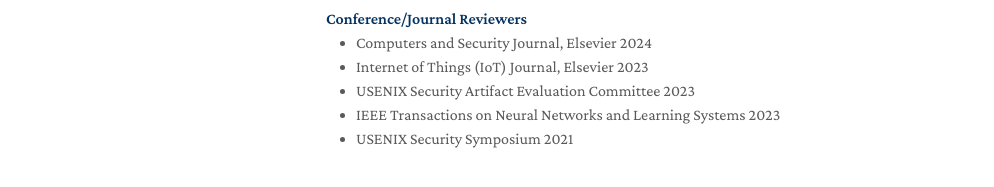
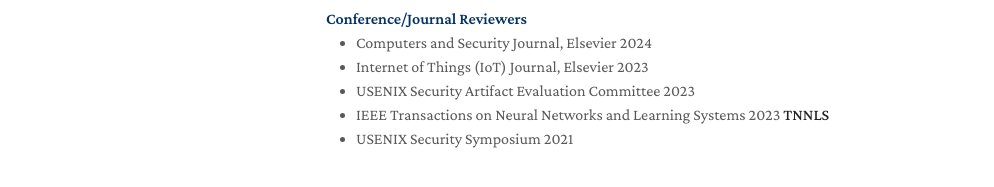
Before and after one commit to SayantonDibbo/SayantonDibbo.github.io, a Jekyll site: the page built from index.md, in a window 1280 px wide and 900 px high, scrolled down 700 px. Shown: the part 670-857 px from the top of the window, without its empty margins (154-1148 px from the left). Built offline with Jekyll 4.4.1, drawn with Linux system fonts in a browser that asks for light colours; nearby versions of some CDN libraries; a style sheet for code colours, icons or effects is not loaded; our own code applies the rules of GitHub Pages for plain Markdown files.

Commit message:
Update services.md

```diff
--- a/_includes/services.md
+++ b/_includes/services.md
@@ -6,7 +6,7 @@
   <li><a href="https://www.sciencedirect.com/journal/computers-and-security/"><autocolor>Computers and Security Journal, Elsevier 2024</autocolor></a></li>
   <li><a href="https://www.sciencedirect.com/journal/internet-of-things/"><autocolor>Internet of Things (IoT) Journal, Elsevier 2023</autocolor></a></li>
     <li><a href="https://www.usenix.org/conference/usenixsecurity23/call-for-artifacts/"><autocolor>USENIX Security Artifact Evaluation Committee 2023</autocolor></a></li>
-  <li><a href="https://ieeexplore.ieee.org/xpl/aboutJournal.jsp?punumber=5962385/"><autocolor>IEEE Transactions on Neural Networks and Learning Systems 2023</autocolor></a></li>
+  <li><a href="https://ieeexplore.ieee.org/xpl/aboutJournal.jsp?punumber=5962385/"><autocolor>IEEE Transactions on Neural Networks and Learning Systems 2023 <strong>TNNLS</strong></autocolor></a></li>
     <li><a href="https://www.usenix.org/conference/usenixsecurity21/"><autocolor>USENIX Security Symposium 2021</autocolor></a></li>
 
 </ul>
```
